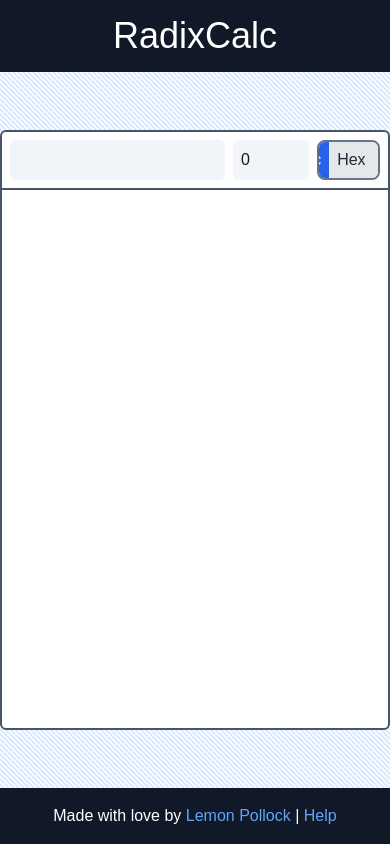
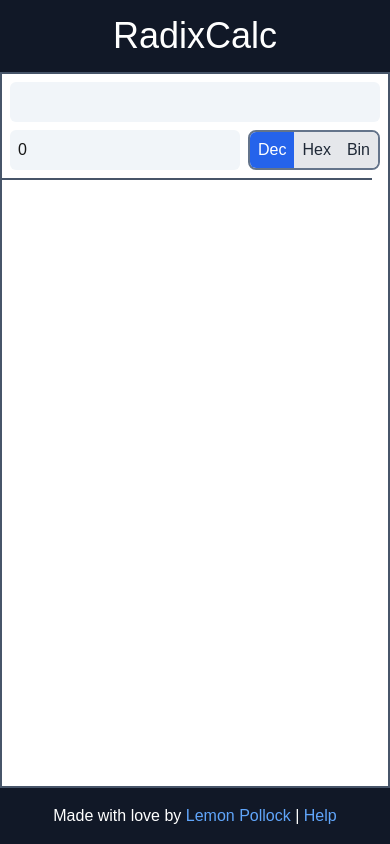
Before and after one commit to LemonPol/Multi-Base-Calculator-Redux, a Next.js app: page / in a window 390 px wide. Built offline with nearby package versions, Linux system fonts and the light colour scheme.

Commit message:
Mobile UI

```diff
--- a/app/components/EquationBox.tsx
+++ b/app/components/EquationBox.tsx
@@ -337,13 +337,11 @@ const EquationBox = forwardRef(({ evaluate, id, setactive, activeid, processinpu
     }
     }
 
-
-
     return (
         <div className="h-15 p-2 w-full overflow-hidden">
-            <div className="flex overflow-hidden">
+            <div className="flex flex-col sm:flex-row overflow-hidden">
                 <input
-                    className="w-[300px] rounded-md pl-2 outline-none overflow-hidden bg-slate-100	"
+                    className="min-h-10 w-full sm:w-[300px] rounded-md pl-2 outline-none overflow-hidden bg-slate-100 mb-2 sm:mb-0"
                     ref={inputRef}
                     onChange={(e) => {
                         value.current = e.target.value;
@@ -352,13 +350,14 @@ const EquationBox = forwardRef(({ evaluate, id, setactive, activeid, processinpu
                     onSelect={(e) => {
                         setactive(id);
                     }}
-                    onKeyDown={(e) =>{
-                        processinput(e, id)
+                    onKeyDown={(e) => {
+                        processinput(e, id);
                     }}
                     id={id}
                 />
+                <div className="flex w-full sm:w-auto">
                     <p
-                    className="w-[148px] rounded-md px-2 mx-2 flex items-center align-center overflow-auto scrollbar-hide bg-slate-100"
+                        className="grow sm:w-[148px] rounded-md px-2 mr-2 sm:mx-2 flex items-center align-center overflow-auto scrollbar-hide bg-slate-100"
                     >
                         {display || "0"}
                         {evaluation?.status == false && (
@@ -376,9 +375,10 @@ const EquationBox = forwardRef(({ evaluate, id, setactive, activeid, processinpu
                         evaluate={evaluate}
                     />
                 </div>
-            <hr className="border-t-2 border-slate-600 w-[600px] mt-2 -mb-2 -mx-2" />
             </div>
-    )
+            <hr className="border-t-2 border-slate-600 w-full mt-2 -mb-2 -mx-2" />
+        </div>
+    );
 });
 
 export default EquationBox;
--- a/app/components/EquationContainer.tsx
+++ b/app/components/EquationContainer.tsx
@@ -123,7 +123,7 @@ function EquationContainer() {
     };
 
     return (
-        <div className="w-[600px] h-[600px] rounded-md border-2 border-slate-600 overflow-auto scrollbar-hide bg-white">
+        <div className="w-full h-full sm:w-[600px] sm:h-[600px] rounded-none sm:rounded-md border-2 border-slate-600 overflow-auto scrollbar-hide bg-white">
             <VariableContext.Provider value={{ variableMap, setVariableMap }}>
                 {equationBoxes.map((id) => {
                     if (!refs.current.has(id)) {
--- a/app/components/HelpModal.tsx
+++ b/app/components/HelpModal.tsx
@@ -1,7 +1,7 @@
 const HelpModal: React.FC<{ onClose: () => void }> = ({ onClose }) => {
   return (
     <div className="fixed inset-0 bg-black bg-opacity-50 flex justify-center items-center">
-      <div className="bg-white p-6 rounded-lg shadow-lg w-full max-w-4xl relative m-8 max-h-screen overflow-y-auto">
+      <div className="bg-white p-6 rounded-lg shadow-lg w-full max-w-4xl relative m-8 max-h-[90%] overflow-y-auto">
         <button
           className="absolute top-2 right-2 text-gray-600 hover:text-gray-900"
           onClick={onClose}
```
Lines whose indentation alone changed are shown as unchanged.
